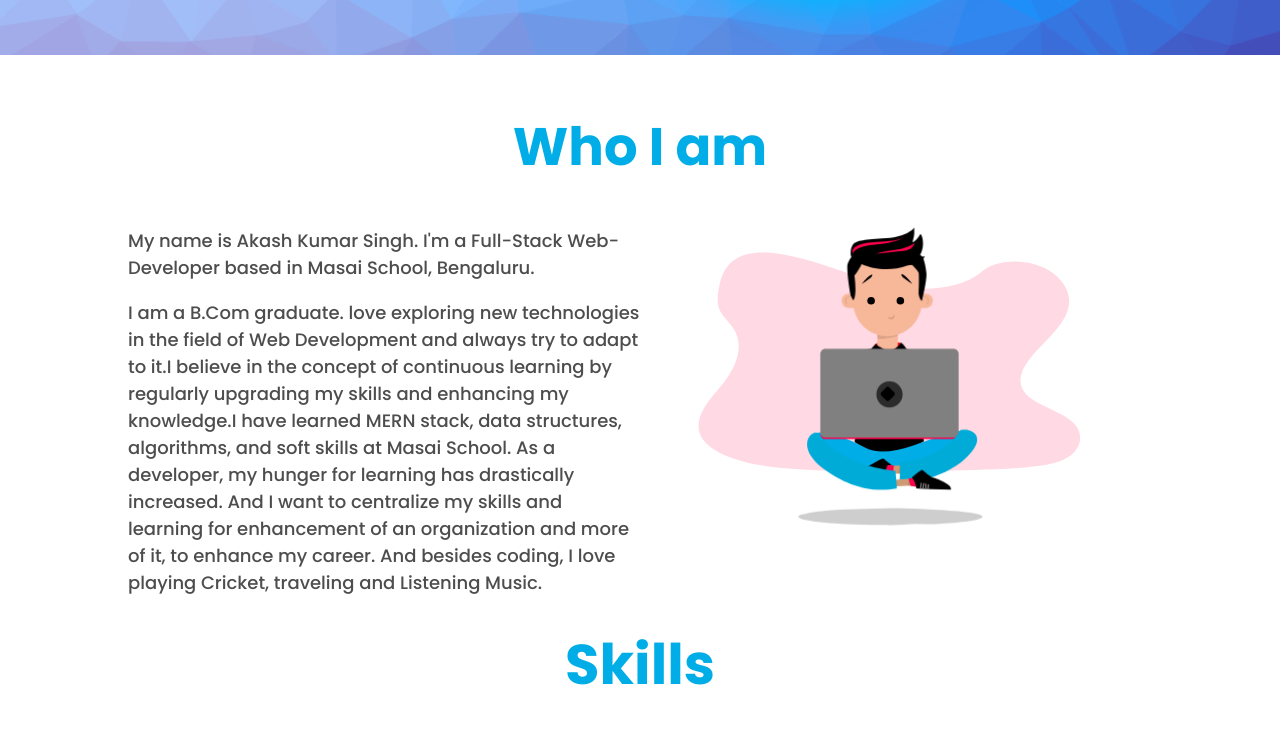
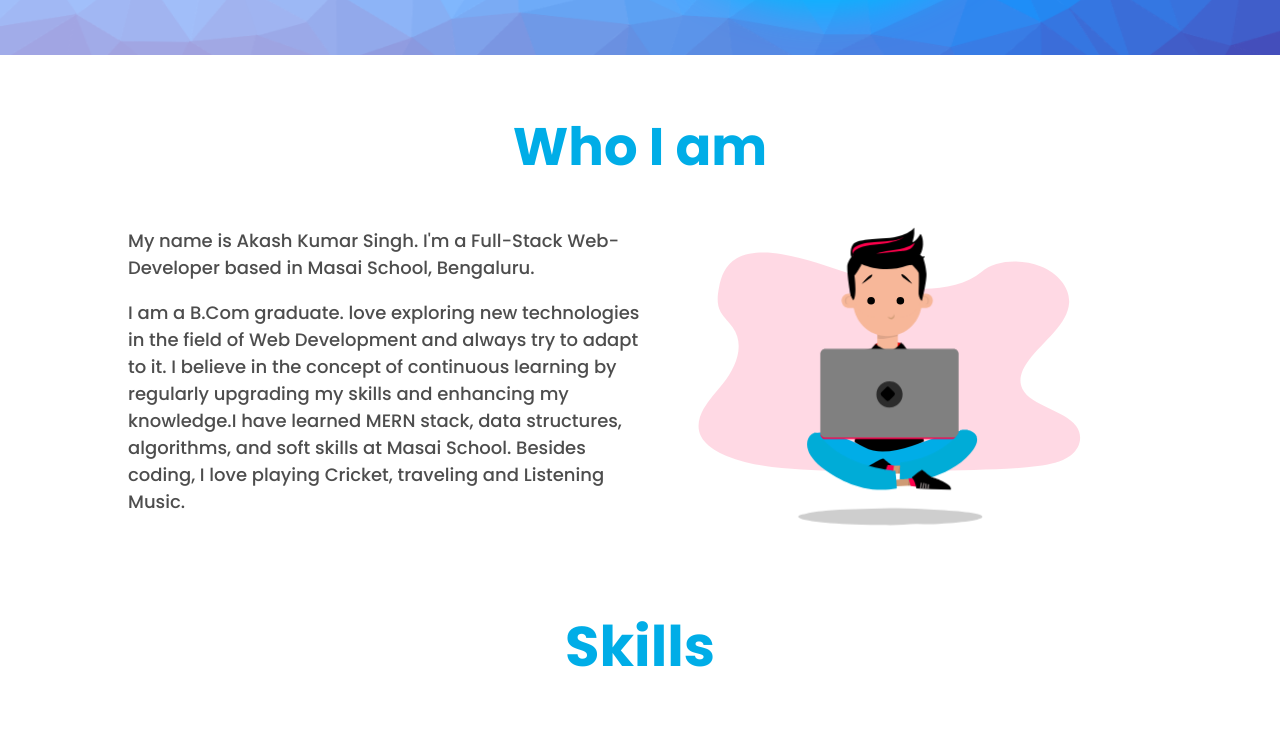
Before and after one commit to itsAkash12/itsAkash12.github.io, a React (Create React App) app: page / in a window 1280 px wide. Shown: the part 575-1322 px from the top of the page. Built offline with nearby package versions, Linux system fonts and the light colour scheme.

Commit message:
made:changes

```diff
--- a/src/Components/aboutMe/AboutMe.jsx
+++ b/src/Components/aboutMe/AboutMe.jsx
@@ -21,14 +21,11 @@ export default function AboutMe() {
               </p>
               <p>
                 I am a B.Com graduate. love exploring new technologies in the
-                field of Web Development and always try to adapt to it.I believe
+                field of Web Development and always try to adapt to it. I believe
                 in the concept of continuous learning by regularly upgrading my
                 skills and enhancing my knowledge.I have learned MERN stack,
-                data structures, algorithms, and soft skills at Masai School. As
-                a developer, my hunger for learning has drastically increased.
-                And I want to centralize my skills and learning for enhancement
-                of an organization and more of it, to enhance my career. And
-                besides coding, I love playing Cricket, traveling and Listening
+                data structures, algorithms, and soft skills at Masai School.
+                Besides coding, I love playing Cricket, traveling and Listening
                 Music.
               </p>
             </div>
```
